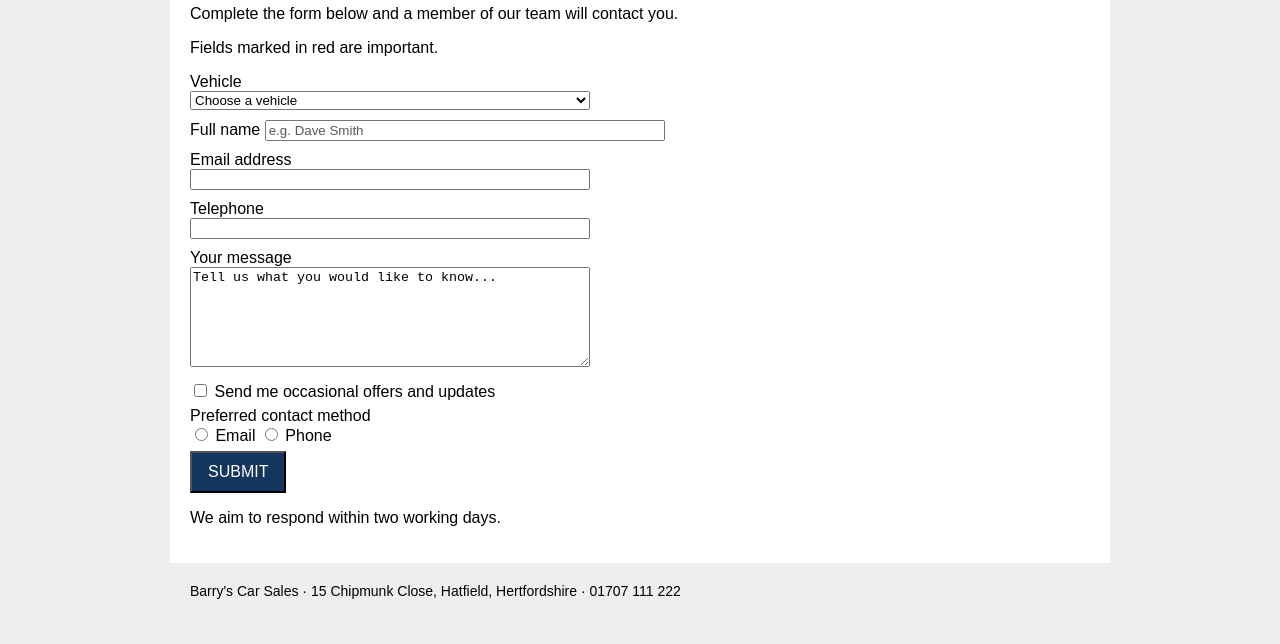
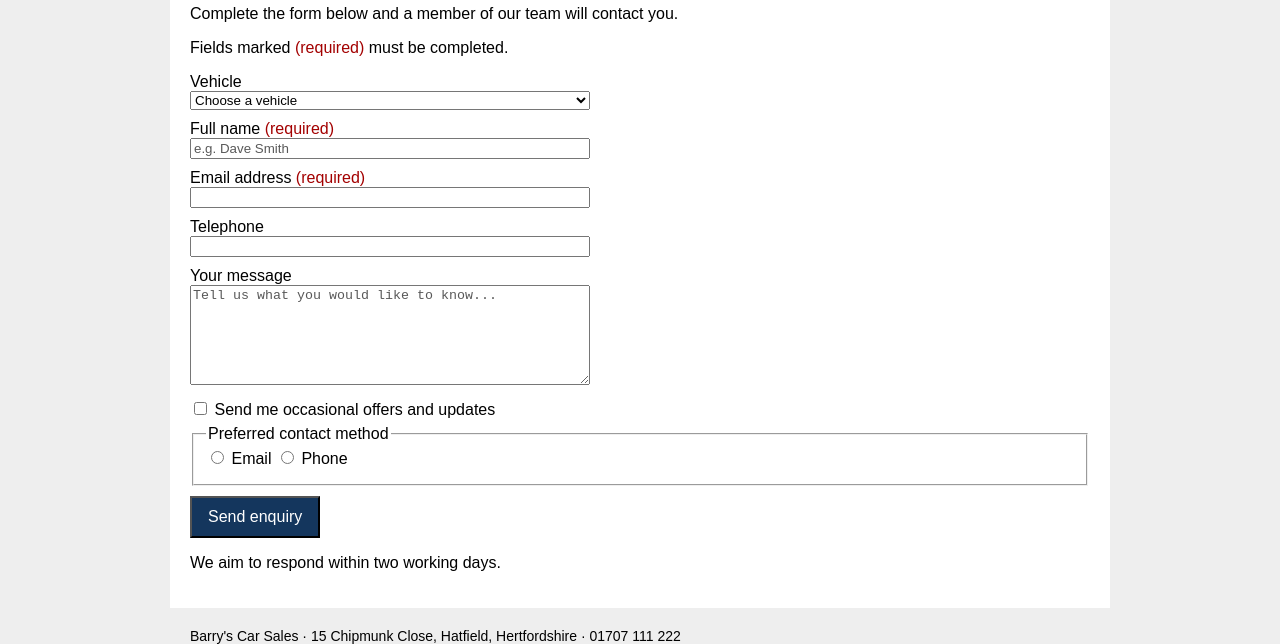
Before and after one commit to kasfandyar276-sys/barry_car_sales_accessibility, a plain HTML site: page enquiry.html in a window 1280 px wide. Shown: the part 249-893 px from the top of the page. Before the commit the page ends 848 px from the top, so only its background shows below. Drawn offline with Linux system fonts and the light colour scheme.

Commit message:
Fix enquiry form: labels, fieldset, email/tel types, required fields

```diff
--- a/enquiry.html
+++ b/enquiry.html
@@ -2,11 +2,13 @@
 <html lang="en">
 <head>
     <meta charset="utf-8">
+    <meta name="viewport" content="width=device-width, initial-scale=1">
     <title>Vehicle Enquiry - Barry's Car Sales</title>
     <link rel="stylesheet" href="styles.css">
     <script src="script.js" defer></script>
 </head>
 <body>
+<a class="skip-link" href="#main">Skip to main content</a>
 <header>
     <div>
         <div>
@@ -18,16 +20,16 @@
     <nav>
         <a href="index.html">Home</a>
         <a href="about.html">About</a>
-        <a href="enquiry.html">Enquiry</a>
+        <a href="enquiry.html" aria-current="page">Enquiry</a>
     </nav>
 </header>
 
-<main>
+<main id="main">
     <h2>Vehicle enquiry</h2>
     <p>Complete the form below and a member of our team will contact you.</p>
-    <p>Fields marked in red are important.</p>
+    <p>Fields marked <span class="required">(required)</span> must be completed.</p>
 
-    <form action="#" method="post">
+    <form id="enquiry-form" action="#" method="post">
         <div>
             <label for="car">Vehicle</label>
             <select id="car" name="car">
@@ -40,39 +42,40 @@
         </div>
 
         <div>
-            <span>Full name</span>
-            <input type="text" name="name" placeholder="e.g. Dave Smith">
+            <label for="name">Full name <span class="required">(required)</span></label>
+            <input type="text" id="name" name="name" placeholder="e.g. Dave Smith" autocomplete="name" required>
         </div>
 
         <div>
-            <label for="email">Email address</label>
-            <input type="text" id="email" name="email">
+            <label for="email">Email address <span class="required">(required)</span></label>
+            <input type="email" id="email" name="email" autocomplete="email" required>
         </div>
 
         <div>
             <label for="phone">Telephone</label>
-            <input type="text" id="phone" name="phone">
+            <input type="tel" id="phone" name="phone" autocomplete="tel">
         </div>
 
         <div>
             <label for="message">Your message</label>
-            <textarea id="message" name="message">Tell us what you would like to know...</textarea>
+            <textarea id="message" name="message" placeholder="Tell us what you would like to know..."></textarea>
         </div>
 
         <div>
             <input type="checkbox" id="updates" name="updates">
-            <span>Send me occasional offers and updates</span>
+            <label for="updates" class="inline">Send me occasional offers and updates</label>
         </div>
 
-        <div>
-            <label>Preferred contact method</label>
-            <div>
-                <input type="radio" name="contact" value="email"> Email
-                <input type="radio" name="contact" value="phone"> Phone
-            </div>
-        </div>
+        <fieldset>
+            <legend>Preferred contact method</legend>
+            <input type="radio" id="contact-email" name="contact" value="email">
+            <label for="contact-email" class="inline">Email</label>
+            <input type="radio" id="contact-phone" name="contact" value="phone">
+            <label for="contact-phone" class="inline">Phone</label>
+        </fieldset>
 
-        <button type="submit">SUBMIT</button>
+        <button type="submit">Send enquiry</button>
+        <p id="form-message" role="status"></p>
     </form>
 
     <p>We aim to respond within two working days.</p>
```
